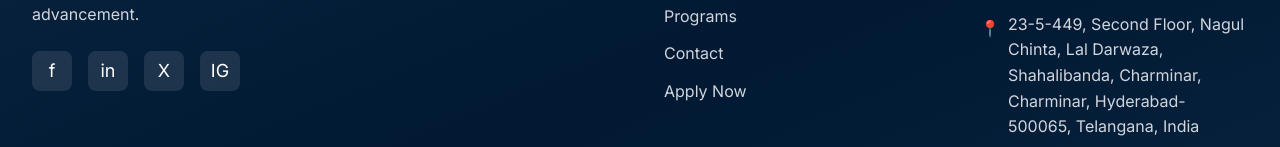
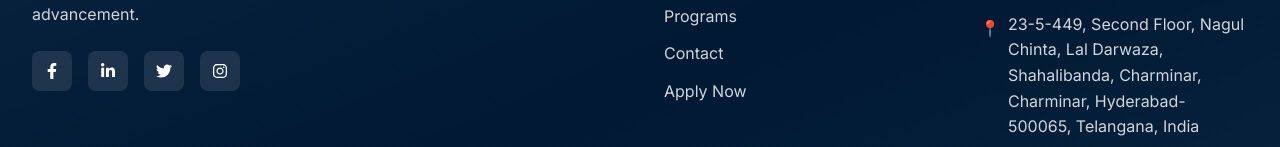
Before and after one commit to medfellowacademy/Website, a Next.js app: page / in a window 1280 px wide. Shown: the part 6726-6873 px from the top of the page. Built offline with nearby package versions, Linux system fonts and the light colour scheme.

Commit message:
Update footer icons to use react-icons

```diff
--- a/components/Footer.tsx
+++ b/components/Footer.tsx
@@ -1,11 +1,12 @@
-import Link from "next/link";
+ import Link from "next/link";
 import Image from "next/image";
+import { FaFacebookF, FaLinkedinIn, FaTwitter, FaInstagram } from "react-icons/fa";
 
 export default function Footer() {
   const currentYear = new Date().getFullYear();
 
   return (
-    <footer className="bg-gradient-to-br from-primary via-primary-dark to-primary text-white">
+    <footer className="bg-linear-to-br from-primary via-primary-dark to-primary text-white">
       <div className="container-custom py-10 md:py-16">
         <div className="grid grid-cols-1 sm:grid-cols-2 md:grid-cols-4 gap-8 md:gap-12 mb-10 md:mb-12">
           {/* Brand */}
@@ -28,14 +29,13 @@ export default function Footer() {
               for clinical excellence and professional advancement.
             </p>
             <div className="flex gap-4">
-
   <a
     href="https://www.facebook.com/people/MedFellow-Academy/61576370840302/"
     target="_blank"
     rel="noopener noreferrer"
     className="w-10 h-10 bg-white/10 hover:bg-accent rounded-lg flex items-center justify-center transition-colors"
   >
-    <span className="text-lg">f</span>
+    <FaFacebookF />
   </a>
 
   <a
@@ -44,7 +44,7 @@ export default function Footer() {
     rel="noopener noreferrer"
     className="w-10 h-10 bg-white/10 hover:bg-accent rounded-lg flex items-center justify-center transition-colors"
   >
-    <span className="text-lg">in</span>
+    <FaLinkedinIn />
   </a>
 
   <a
@@ -53,7 +53,7 @@ export default function Footer() {
     rel="noopener noreferrer"
     className="w-10 h-10 bg-white/10 hover:bg-accent rounded-lg flex items-center justify-center transition-colors"
   >
-    <span className="text-lg">X</span>
+    <FaTwitter />
   </a>
 
   <a
@@ -62,9 +62,8 @@ export default function Footer() {
     rel="noopener noreferrer"
     className="w-10 h-10 bg-white/10 hover:bg-accent rounded-lg flex items-center justify-center transition-colors"
   >
-    <span className="text-lg">IG</span>
+    <FaInstagram />
   </a>
-
 </div>
           </div>
 
```
